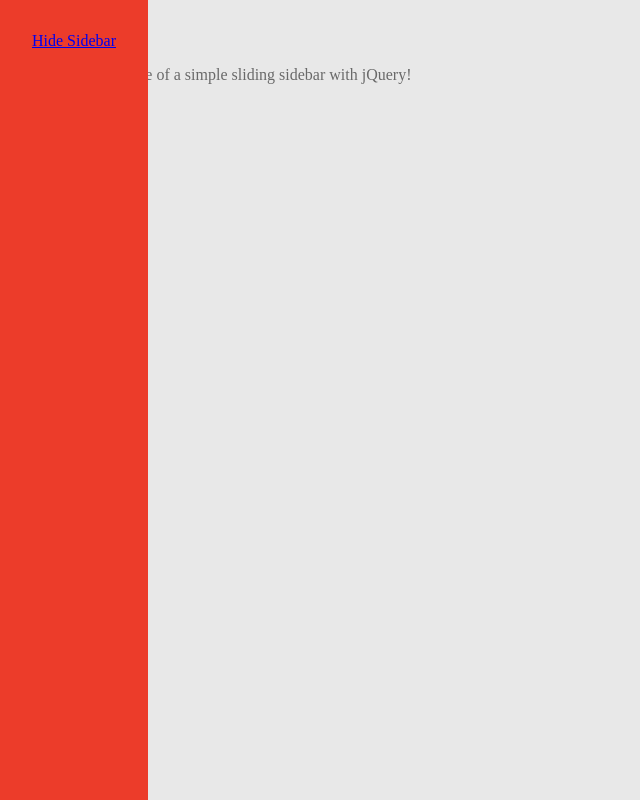
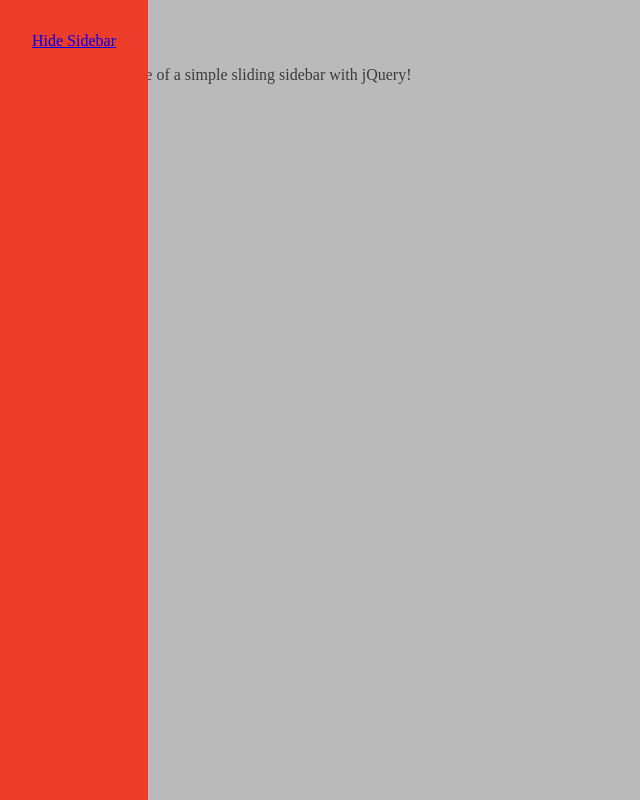
Before and after one commit to keevitaja/sliding-sidebar, a plain HTML site: page index.html in a window 1280 px wide. Both pictures are taken after a click on the link "Show Sidebar". Shown: the whole page, without its empty margins (0-640 px from the left). Drawn offline with nearby package versions, Linux system fonts and the light colour scheme.

Commit message:
eat that

```diff
--- a/app.css
+++ b/app.css
@@ -31,7 +31,7 @@ aside {
 }
 
 .overlay {
-    background-color: #d2d2d2;
+    background-color: #777;
 }
 
 .padding {
--- a/app.js
+++ b/app.js
@@ -23,7 +23,7 @@ $(document).ready(function() {
     var overlay = $('[data-sidebar-overlay]');
 
     // add height to content area
-    overlay.parent().css('min-height', '100%');
+    overlay.parent().css('min-height', 'inherit');
 
     // hide sidebar on load
     sidebar.css('margin-left', sidebar.width() * -1 + 'px');
```
